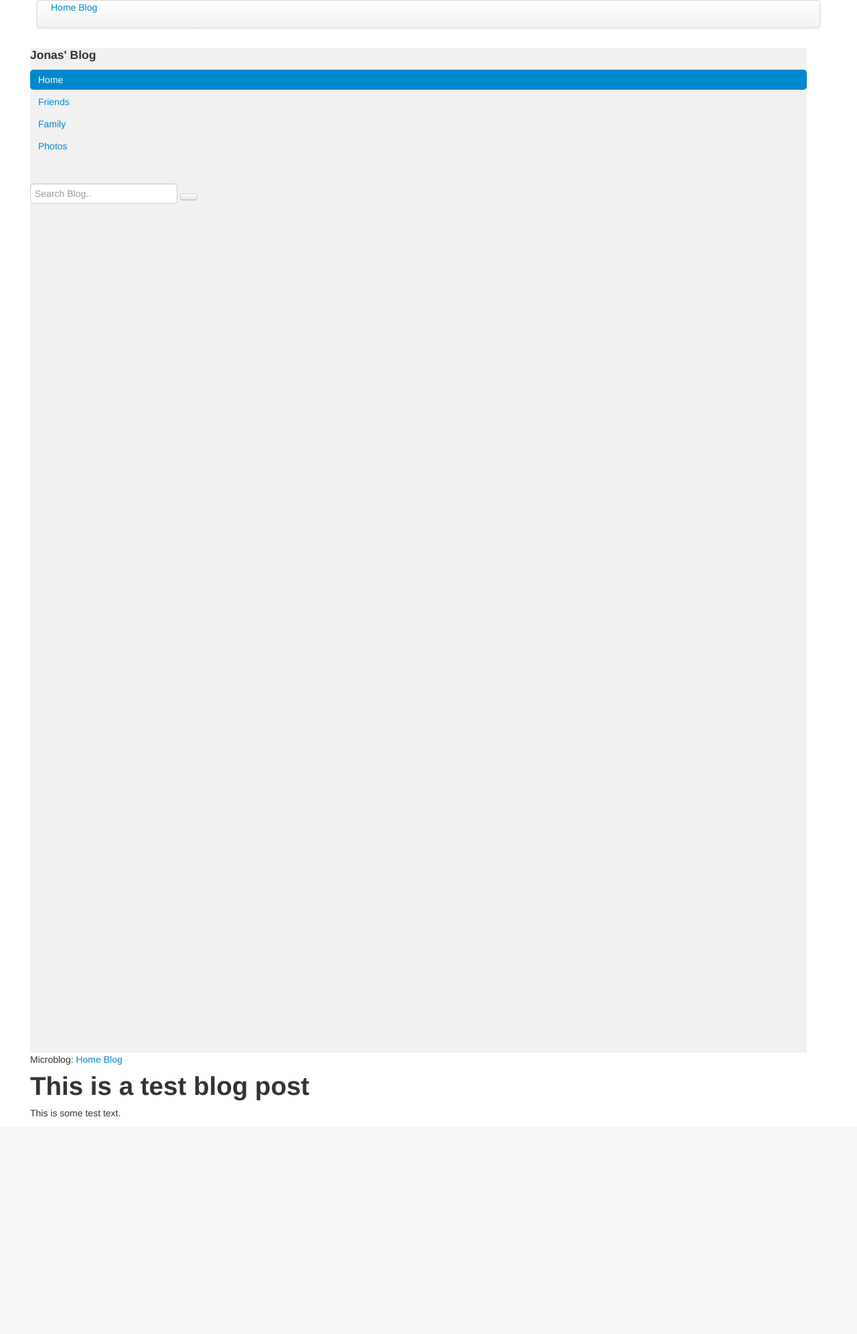
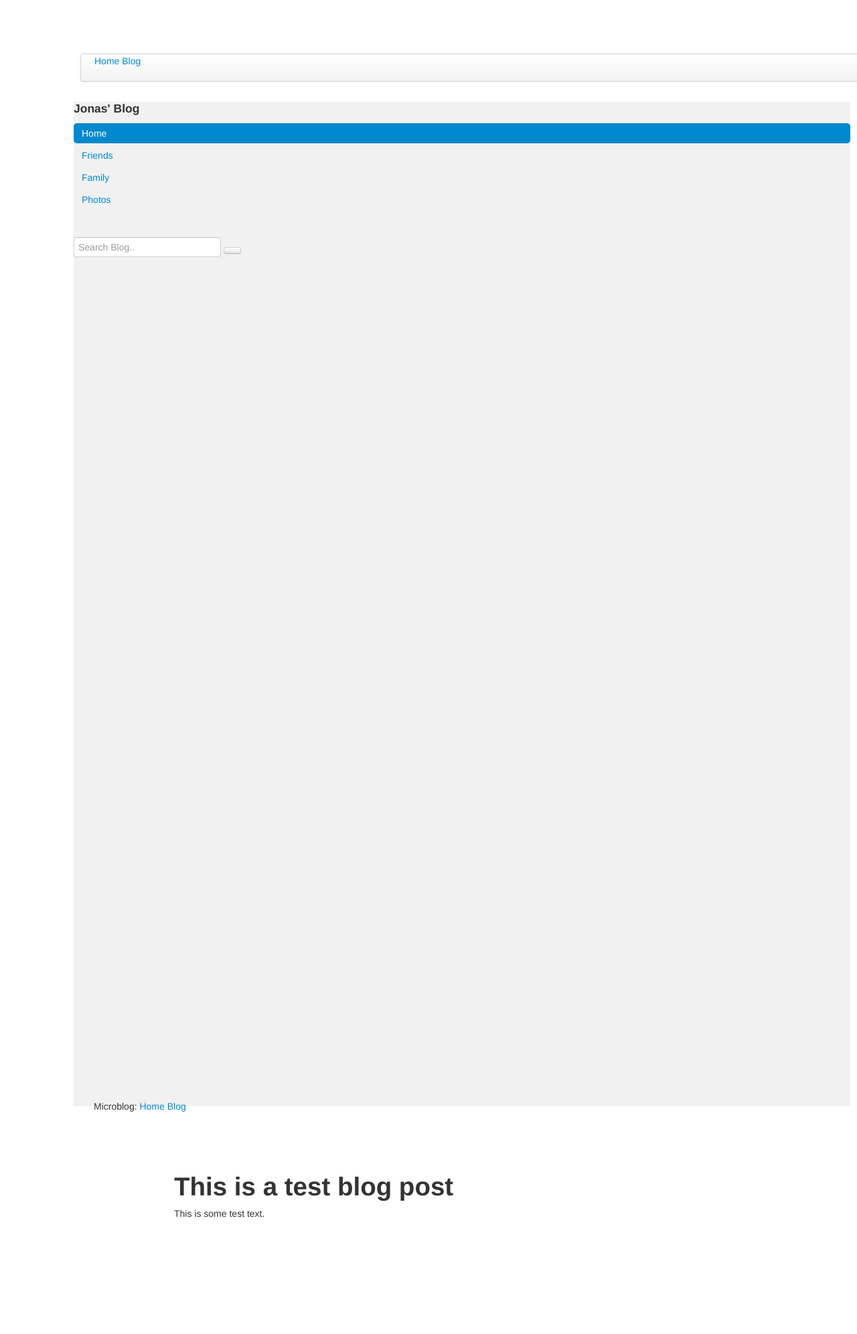
Before and after one commit to jneich/blog, a Flask app: page /blog in a window 1280 px wide; the page is wider, and only the part inside the window is pictured. Shown: that part at 67% size. Before the commit the page ends 1668 px from the top of that part, so only its background shows below. Run offline with Flask 2, Linux system fonts and the light colour scheme.

Commit message:
add blog bootstrap

```diff
--- a/app/templates/base.html
+++ b/app/templates/base.html
@@ -19,9 +19,8 @@
 
     <style>
 
-    .  bg-1 {
-       background-color: #1abc9c; /* Green */
-        color: #ffffff;
+    .container {
+      padding: 80px 120px;
     }
     /* Set height of the grid so .sidenav can be 100% (adjust if needed) */
     .row.content {height: 1500px}
@@ -64,6 +63,7 @@
         </div>
       </div>
       <div class="container-fluid">
+
   <div class="row content">
     <div class="col-sm-3 sidenav">
       <h4>Jonas' Blog</h4>
@@ -82,6 +82,7 @@
         </span>
       </div>
     </div>
+    </div>
 
       <div class="row">
         <div class="span12">
--- a/app/templates/blog.html
+++ b/app/templates/blog.html
@@ -14,11 +14,9 @@
   		<a href="/blog">Blog</a>
   </div>
 
-  <div class="container">
-    <div class="center-block">
+  <div class="container text-center">
       <h1> This is a test blog post </h1>
       <p> This is some test text. </p>
-    </div>
   </div>
 
   </body>
```
